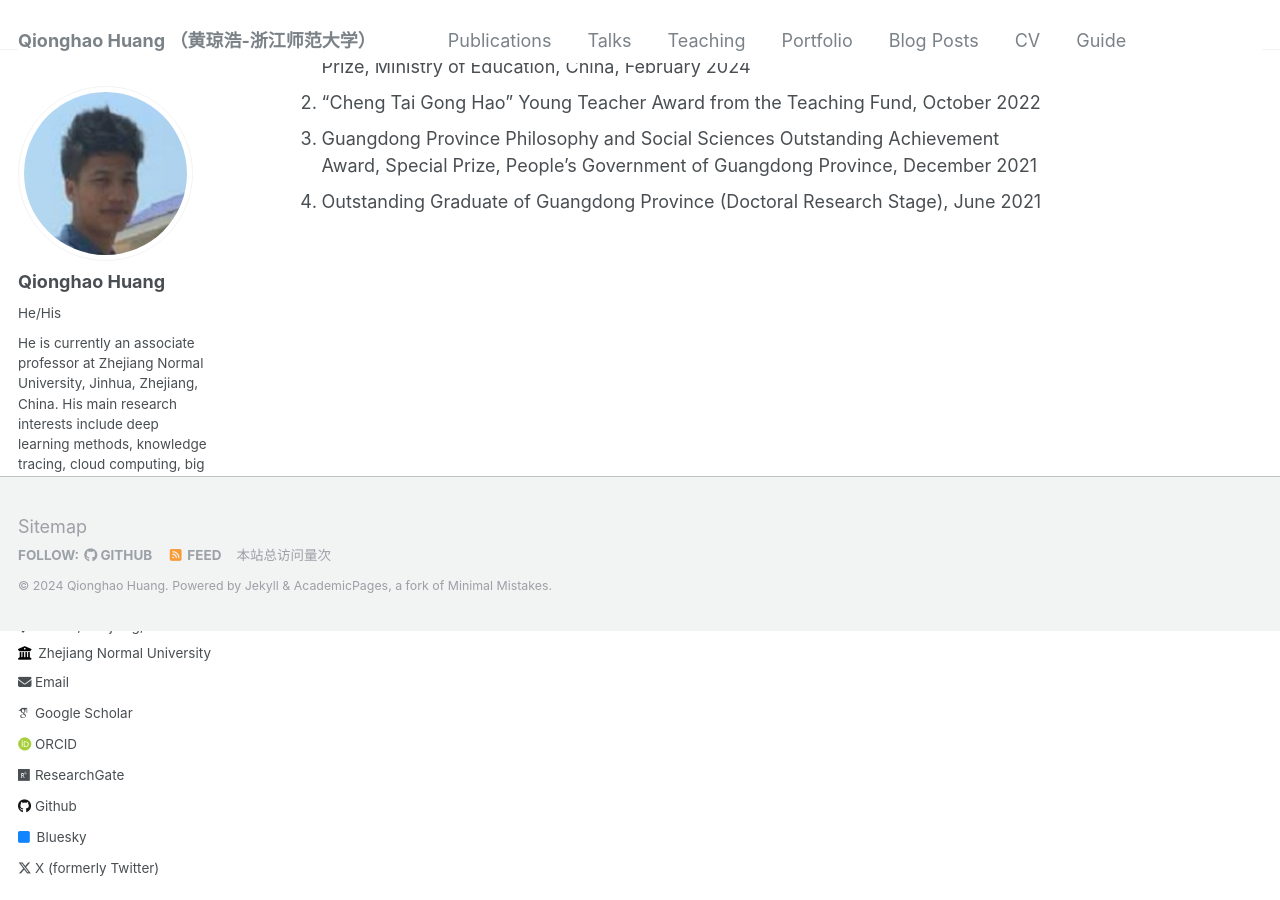
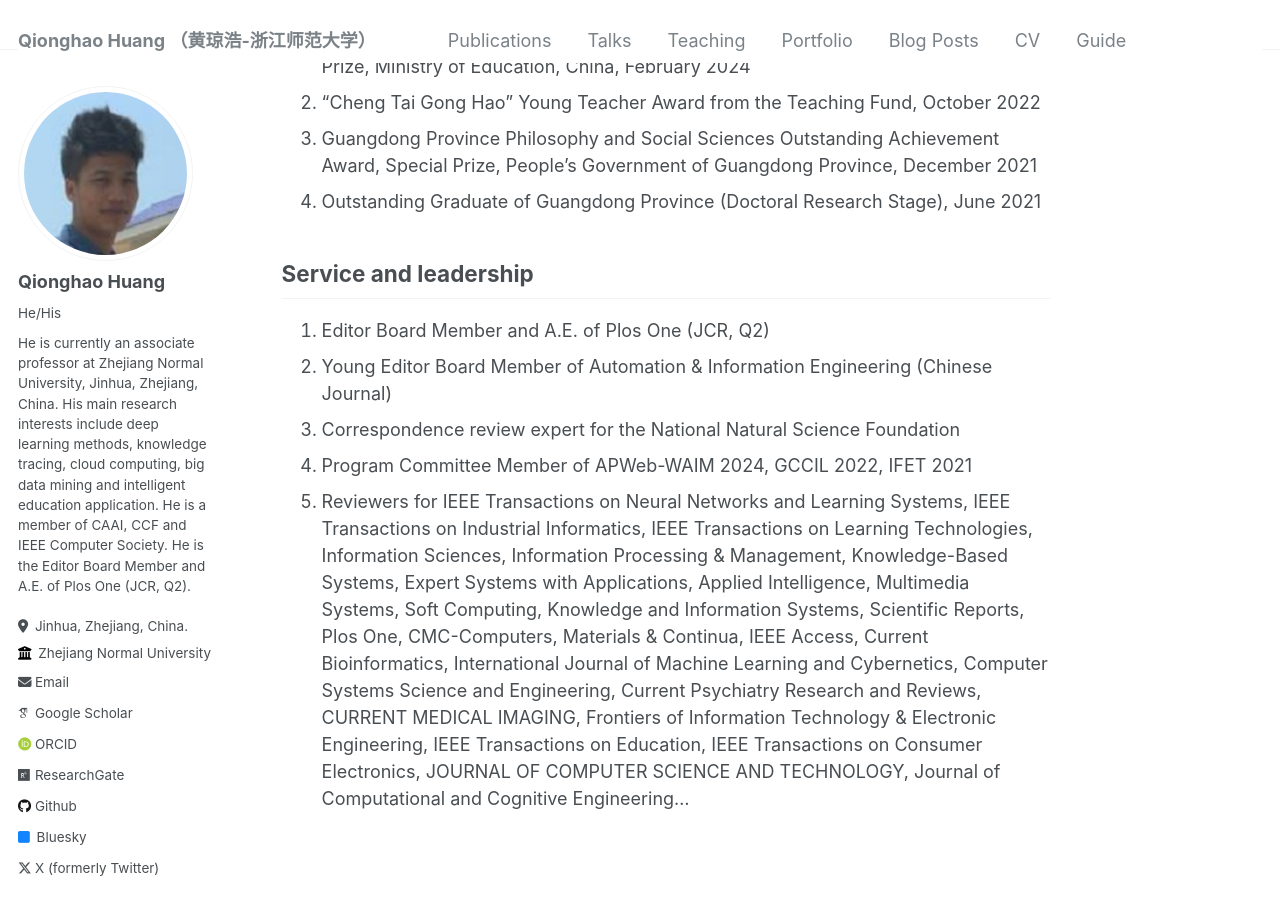
Before and after one commit to qhhuang-ai/qhhuang-ai.github.io, a Jekyll site: the page built from _pages/about.md, in a window 1280 px wide and 900 px high, scrolled down 7274 px. Built offline with Jekyll 4.4.1, drawn with Linux system fonts in a browser that asks for light colours; some web fonts are replaced; comment, search, counter and statistics services are not loaded.

Commit message:
update CV

```diff
--- a/_pages/about.md
+++ b/_pages/about.md
@@ -64,3 +64,12 @@
 1. "Cheng Tai Gong Hao" Young Teacher Award from the Teaching Fund, October 2022
 1. Guangdong Province Philosophy and Social Sciences Outstanding Achievement Award, Special Prize, People's Government of Guangdong Province, December 2021
 1. Outstanding Graduate of Guangdong Province  (Doctoral Research Stage), June 2021
+
+
+Service and leadership
+------
+1. Editor Board Member and A.E. of Plos One (JCR, Q2)
+1. Young Editor Board Member of Automation & Information Engineering (Chinese Journal)
+1. Correspondence review expert for the National Natural Science Foundation
+1. Program Committee Member of APWeb-WAIM 2024, GCCIL 2022, IFET 2021
+1. Reviewers for IEEE Transactions on Neural Networks and Learning Systems, IEEE Transactions on Industrial Informatics, IEEE Transactions on Learning Technologies, Information Sciences, Information Processing & Management, Knowledge-Based Systems, Expert Systems with Applications, Applied Intelligence, Multimedia Systems, Soft Computing, Knowledge and Information Systems, Scientific Reports, Plos One, CMC-Computers, Materials & Continua,  IEEE Access, Current Bioinformatics, International Journal of Machine Learning and Cybernetics, Computer Systems Science and Engineering, Current Psychiatry Research and Reviews, CURRENT MEDICAL IMAGING,  Frontiers of Information Technology & Electronic Engineering, IEEE Transactions on Education, IEEE Transactions on Consumer Electronics, JOURNAL OF COMPUTER SCIENCE AND TECHNOLOGY, Journal of Computational and Cognitive Engineering...
```
